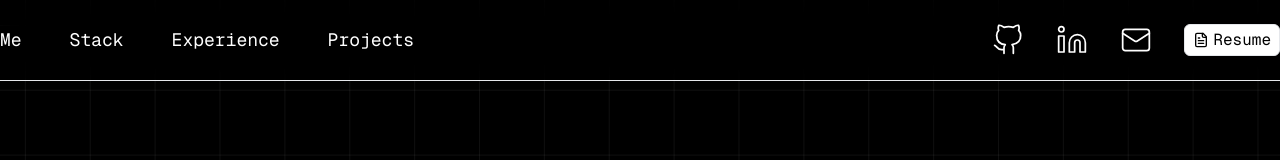
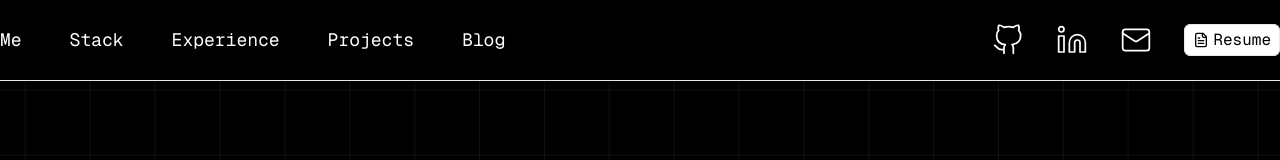
Before and after one commit to santikzz/portfolio, a React (Vite) app: page / in a window 1280 px wide. Shown: the top 160 px of the page. Built offline with nearby package versions, Linux system fonts and the light colour scheme.

Commit message:
add blog link

```diff
--- a/src/components/Header.jsx
+++ b/src/components/Header.jsx
@@ -45,6 +45,7 @@ export default function Header({ setAsideOpen }) {
                     <a href="#stack" className="text-white font-geist-mono hover:brightness-75 transition-all ease-linear duration-150 hover:underline">Stack</a>
                     <a href="#experience" className="text-white font-geist-mono hover:brightness-75 transition-all ease-linear duration-150 hover:underline">Experience</a>
                     <a href="#projects" className="text-white font-geist-mono hover:brightness-75 transition-all ease-linear duration-150 hover:underline">Projects</a>
+                    <a href="https://dev.to/santikzz" className="text-white font-geist-mono hover:brightness-75 transition-all ease-linear duration-150 hover:underline">Blog</a>
                 </div>
                 <div className="flex flex-row gap-8 h-8" ref={contactLinksRef}>
                     <a href="https://github.com/santikzz" className="hover:brightness-75 transition-all ease-linear duration-150 hidden md:flex">
```
